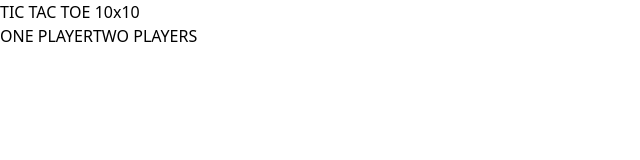
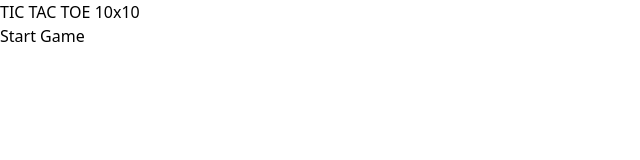
Before and after one commit to radeveljic99/tic-tac-toe, an Angular app: page / in a window 1280 px wide. Shown: the top 160 px of the page, without its empty margins (0-640 px from the left). Built offline with nearby package versions, Linux system fonts and the light colour scheme.

Commit message:
Finishes ui for enitre game

```diff
--- a/src/app/app.component.html
+++ b/src/app/app.component.html
@@ -8,13 +8,8 @@
   <div class="flex justify-center items-center w-full">
     <button
       (click)="openOnePlayerPopUp()"
-      class="bg-white py-2 px-4 my-5 rounded-md hover:scale-110 hover:bg-red-500 hover:text-white text-purple-900 font-bold">
-      ONE PLAYER
-    </button>
-    <button
-      (click)="twoPlayers()"
-      class="ml-4 bg-white py-2 px-4 my-5 rounded-md hover:scale-110 hover:bg-red-500 hover:text-white text-purple-900 font-bold">
-      TWO PLAYERS
+      class="bg-white py-2 px-4 my-5 rounded-md hover:scale-110 hover:bg-red-500 hover:text-white text-purple-900 font-bold uppercase">
+      Start Game
     </button>
   </div>
 
--- a/src/app/app.component.ts
+++ b/src/app/app.component.ts
@@ -23,8 +23,7 @@ export class AppComponent implements OnInit {
 
   semaphores: any = {
     gameWon: false,
-    onePlayerPopUp: false,
-    twoPlayerPopUp: false
+    onePlayerPopUp: false
   }
 
   currentMove: string = 'x';
@@ -48,9 +47,6 @@ export class AppComponent implements OnInit {
     this.resetBoard();
   }
 
-  twoPlayers(): void {
-    this.resetBoard();
-  }
 
   placeItemOn(i: number, j: number): void {
     if (this.board[i][j] !== '') {
```
Also changed, not shown: 1 other file (tests, documents, lock files or other folders).
